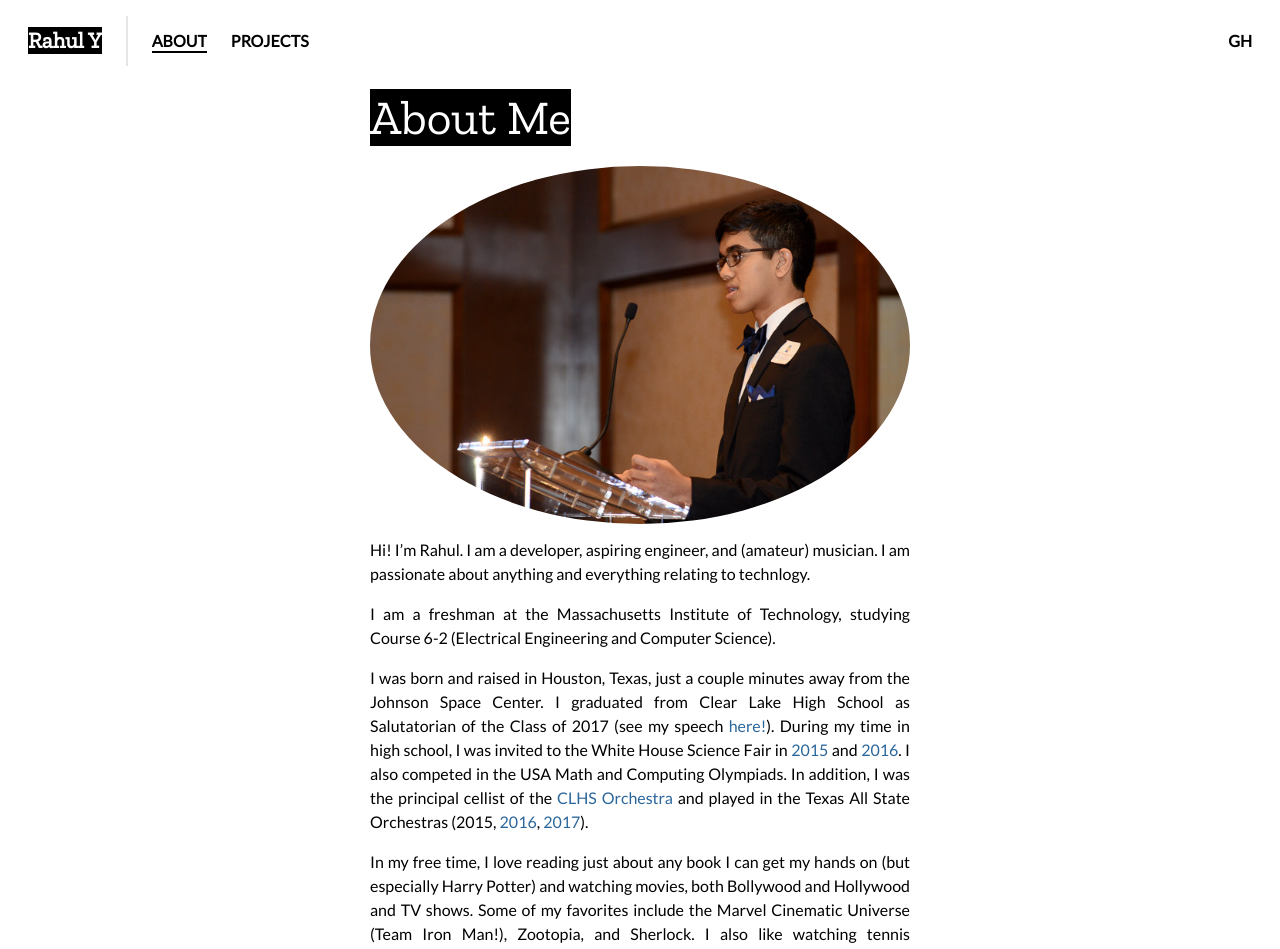
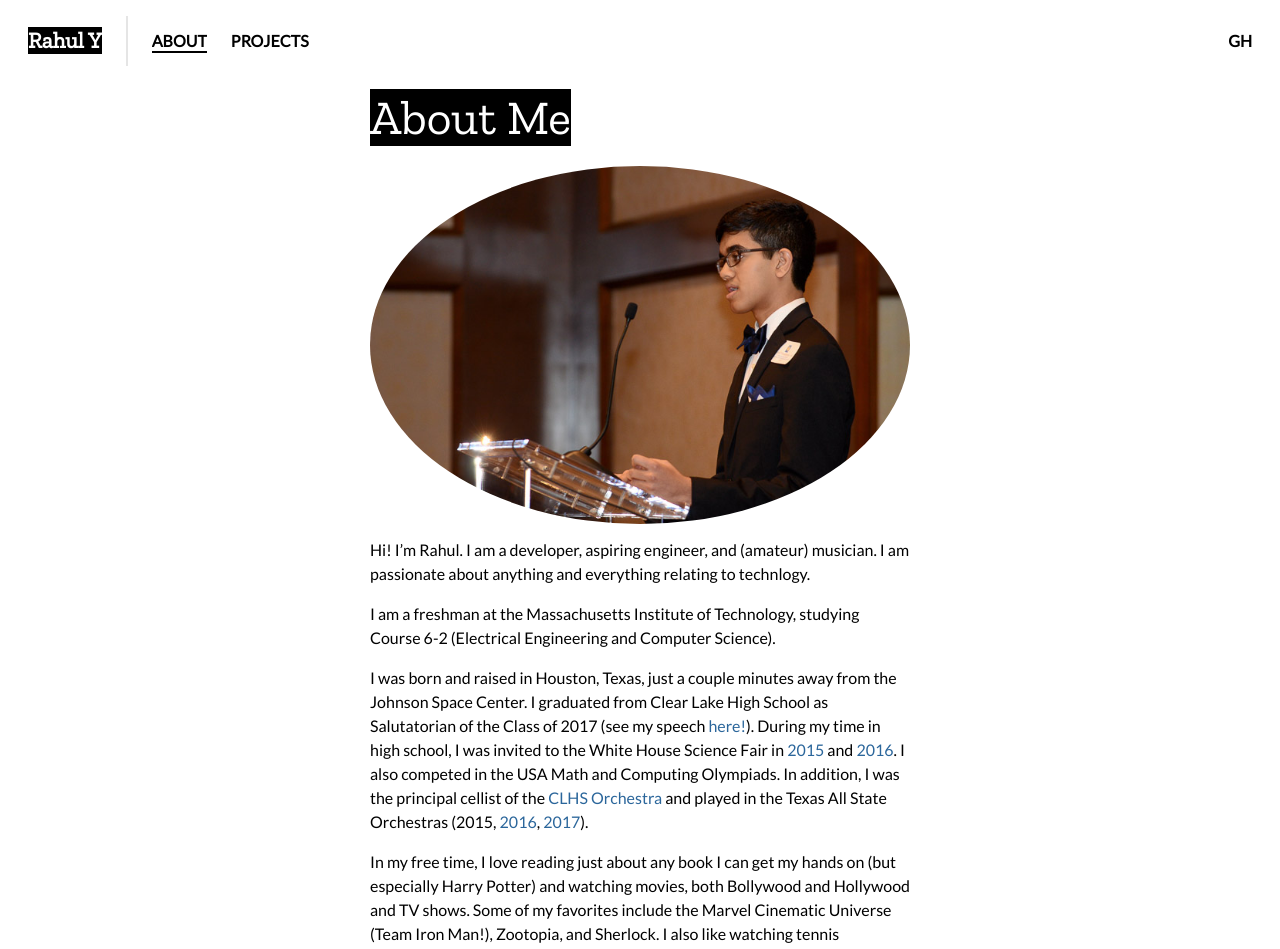
Before and after one commit to rahulyesantharao/personal-website-m2, a React app: page /about in a window 1280 px wide. Shown: the top 949 px of the page. Built offline with nearby package versions, Linux system fonts and the light colour scheme.

Commit message:
Removed justification on about page

```diff
--- a/src/components/about/AboutPage.js
+++ b/src/components/about/AboutPage.js
@@ -12,14 +12,14 @@ const AboutPage = () => {
             <img src={require('../../images/rahul_speech_pbk.jpg')} style={{margin:"auto"}}/>
           </div>
           <div className="text">
-            <p className="is-justified">
+            <p>
               Hi! I&rsquo;m Rahul. I am a developer, aspiring engineer, and (amateur) musician.
               I am passionate about anything and everything relating to technlogy.
             </p>
-            <p className="is-justified">
+            <p>
               I am a freshman at the Massachusetts Institute of Technology, studying Course 6-2 (Electrical Engineering and Computer Science).
             </p>
-            <p className="is-justified">
+            <p>
               I was born and raised in Houston, Texas, just a couple minutes away from the Johnson Space Center.
               I graduated from Clear Lake High School as Salutatorian of the Class of 2017
               (see my speech <a href="https://vimeo.com/220680421#t=1696s" target="_blank" rel="noopener noreferrer">here!</a>).
@@ -29,7 +29,7 @@ const AboutPage = () => {
               the Texas All State Orchestras
               (2015, <a href="https://www.youtube.com/watch?v=tWuUI1-IBZ8" target="_blank" rel="noopener noreferrer">2016</a>, <a href="https://www.youtube.com/watch?v=AGhqUWLgGeM" target="_blank" rel="noopener noreferrer">20</a><a href="https://www.youtube.com/watch?v=wCT5MtY9xtw" target="_blank" rel="noopener noreferrer">17</a>).
             </p>
-            <p className="is-justified">
+            <p>
               In my free time, I love reading just about any book I can get my hands on (but especially Harry Potter) and watching movies,
               both Bollywood and Hollywood and TV shows. Some of my favorites include the Marvel Cinematic Universe (Team Iron Man!),
               Zootopia, and Sherlock. I also like watching tennis (#RafaNadal) and YouTube tech reviewers.
```
